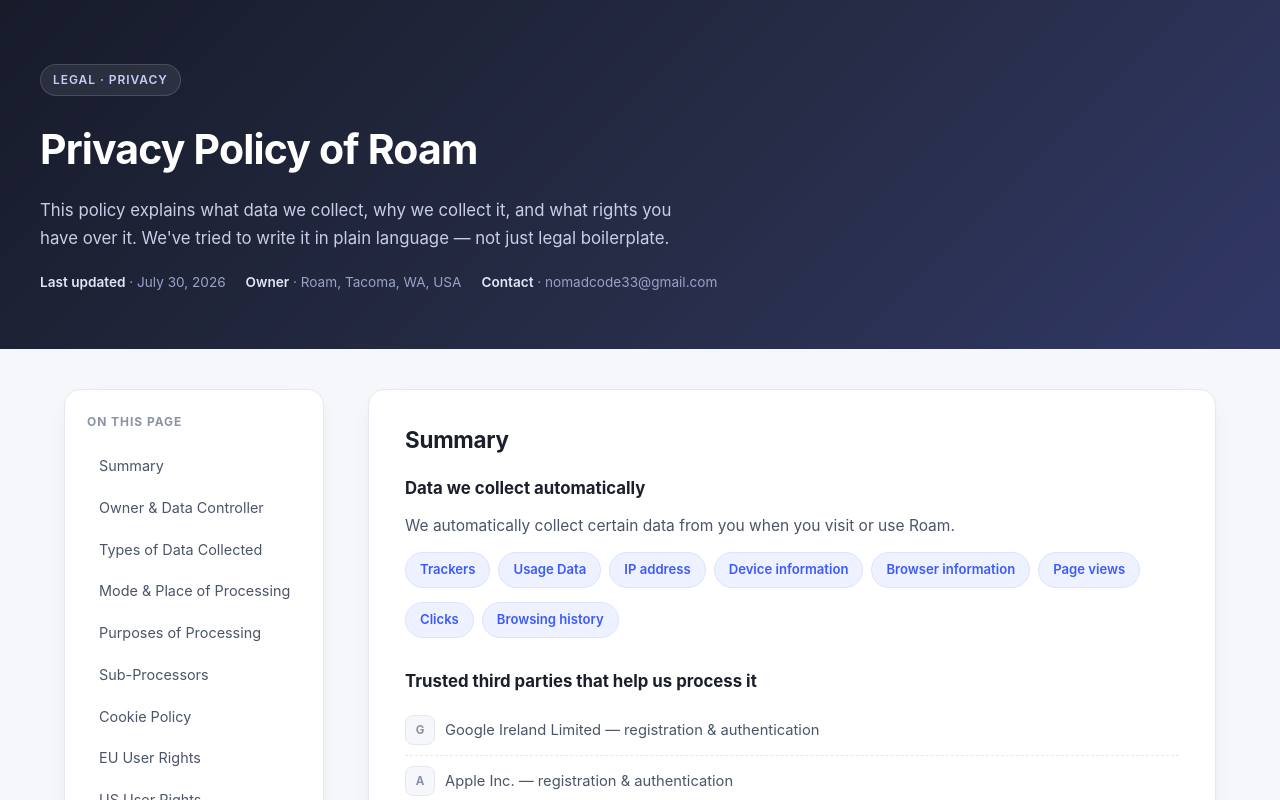
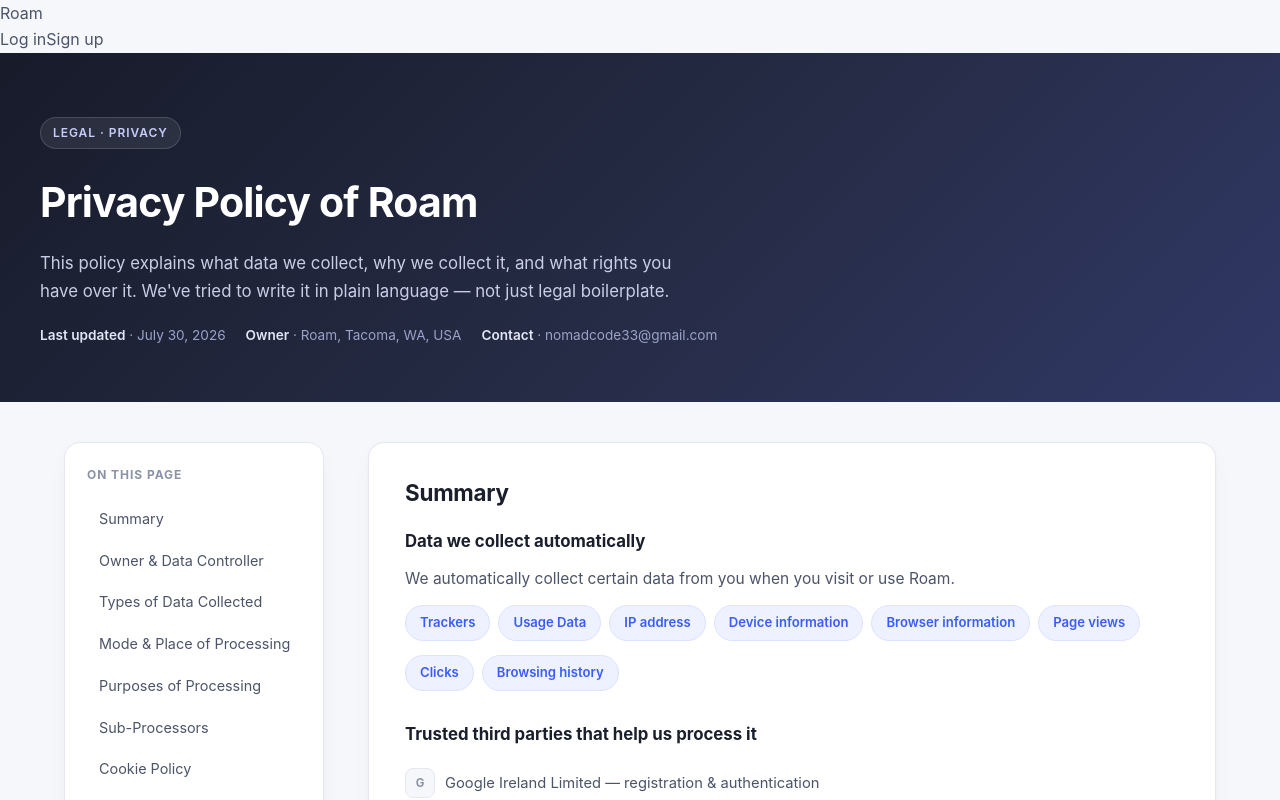
Before and after one commit to NomadCode33/roam, a Next.js app: page /privacy in a window 1280 px wide. Shown: the top 800 px of the page. Built offline with nearby package versions, Linux system fonts and the light colour scheme.

Commit message:
started working on the frontend shell

```diff
--- a/app/layout.js
+++ b/app/layout.js
@@ -1,19 +1,29 @@
-import { Geist, Geist_Mono } from "next/font/google";
+import { Playfair_Display, DM_Sans } from "next/font/google"; // How to import fonts
 import "./globals.css";
+import Nav from '../components/shared-templates/Nav';
+//import Footer from '../components/Footer';
+//import { Geist, Geist_Mono } from "next/font/google";
 
-const geistSans = Geist({
-  variable: "--font-geist-sans",
+// To add in fonts
+// If you don't want size or weight, don't include them
+// Only put in variavle and subsets at least as the baseline
+const playfair = Playfair_Display({
+  variable: "--font-playfair",
   subsets: ["latin"],
+  weight: ["400", "700"]
 });
 
-const geistMono = Geist_Mono({
-  variable: "--font-geist-mono",
+const dmSans = DM_Sans({
+  variable: "--font-dm-sans",
   subsets: ["latin"],
-});
+  weight: ["300", "400", "500"]
+})
 
+// metadata export is Next.js's way of setting the page <title>
+// and meta description without you touching <head> by hand
 export const metadata = {
-  title: "Create Next App",
-  description: "Generated by create next app",
+  title: "Roam",
+  description: "Find the places locals actually love"
 };
 
 // The children prop links to page.js content into it
@@ -21,9 +31,13 @@
   return (
     <html
       lang="en"
-      className={`${geistSans.variable} ${geistMono.variable} h-full antialiased`}
+      className={`${playfair.variable} ${dmSans.variable} h-full antialiased`}
     >
-      <body className="min-h-full flex flex-col">{children}</body>
+      <body className="min-h-full flex flex-col">
+        <Nav />
+        <main className="flex-1">{children}</main>
+        {/*<Footer />*/}
+      </body>
     </html>
   );
 }
--- /dev/null
+++ b/components/shared-templates/Nav.jsx
@@ -0,0 +1,14 @@
+export default function Nav() {
+  return (
+    <>
+      {/* NAV */}
+      <nav className="site-nav">
+        <div className="site-nav-logo">Roam</div>
+        <div className="site-nav-actions">
+          <button className="btn-ghost">Log in</button>
+          <button className="btn-solid">Sign up</button>
+        </div>
+      </nav>
+    </>
+  );
+}
```
